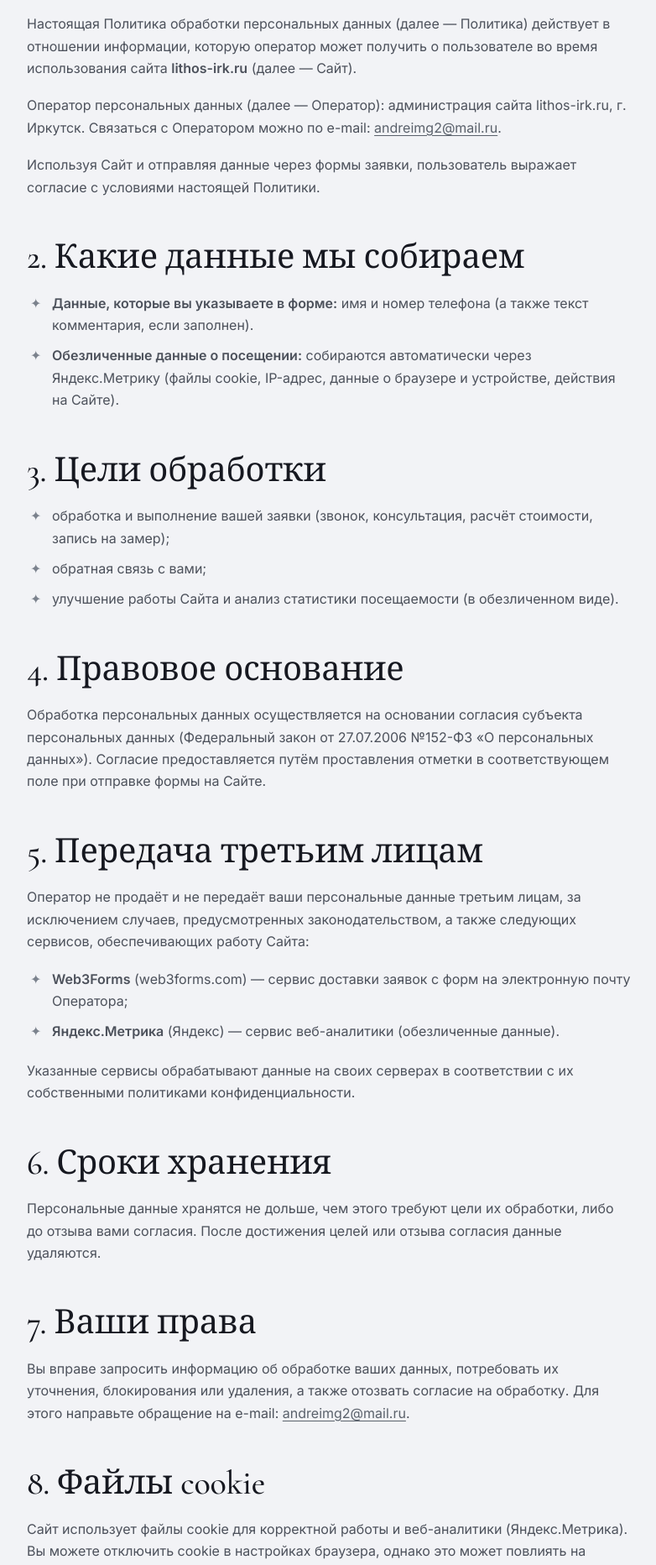
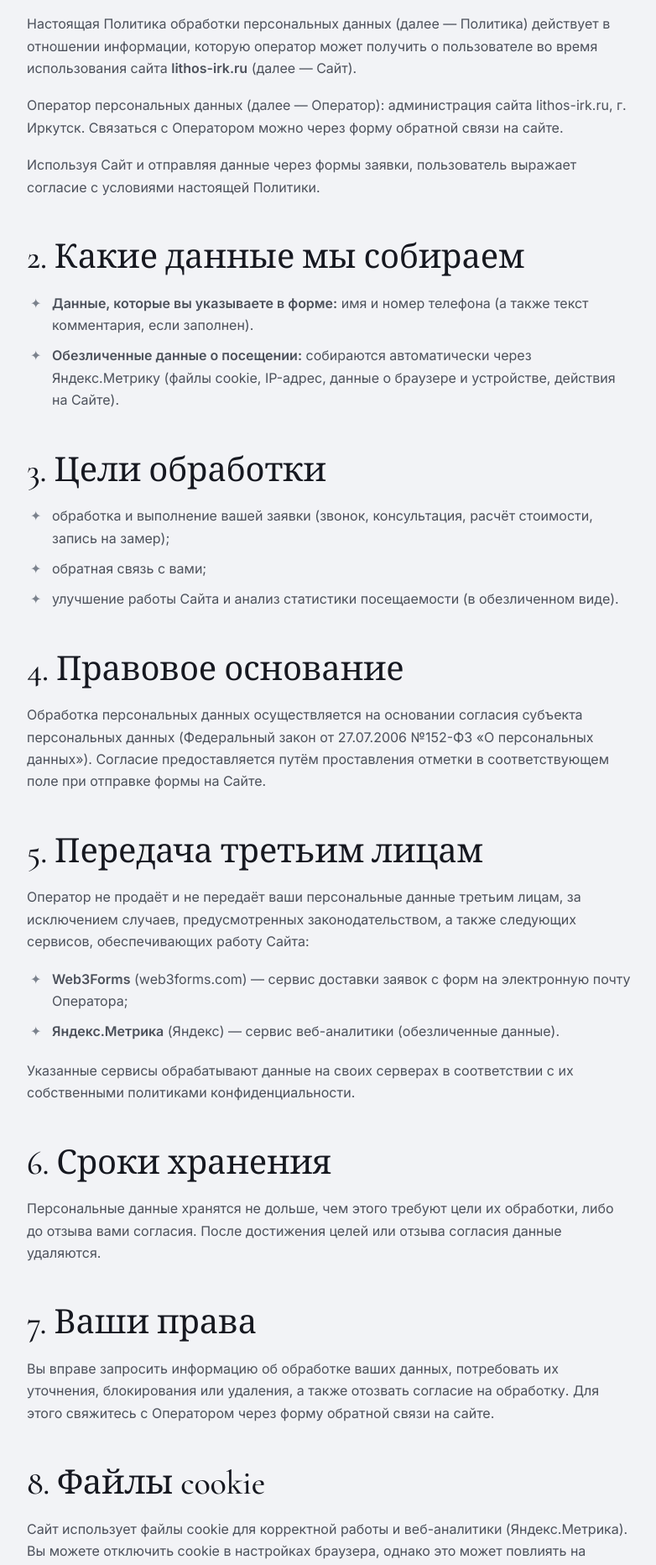
Before and after one commit to xxxUnGooDxxx/kamen, a plain HTML site: page politika-konfidencialnosti.html in a window 1280 px wide. Shown: the part 687-2551 px from the top of the page at 84% size, without its empty margins (210-992 px from the left). Drawn offline with nearby package versions, Linux system fonts and the light colour scheme.

Commit message:
Политика: убран e-mail, контакт с оператором — через форму на сайте

```diff
--- a/politika-konfidencialnosti.html
+++ b/politika-konfidencialnosti.html
@@ -44,7 +44,7 @@
     <div class="prose">
       <h2>1. Общие положения</h2>
       <p>Настоящая Политика обработки персональных данных (далее — Политика) действует в отношении информации, которую оператор может получить о пользователе во время использования сайта <b>lithos-irk.ru</b> (далее — Сайт).</p>
-      <p>Оператор персональных данных (далее — Оператор): администрация сайта lithos-irk.ru, г. Иркутск. Связаться с Оператором можно по e-mail: <a href="mailto:andreimg2@mail.ru">andreimg2@mail.ru</a>.</p>
+      <p>Оператор персональных данных (далее — Оператор): администрация сайта lithos-irk.ru, г. Иркутск. Связаться с Оператором можно через форму обратной связи на сайте.</p>
       <p>Используя Сайт и отправляя данные через формы заявки, пользователь выражает согласие с условиями настоящей Политики.</p>
 
       <h2>2. Какие данные мы собираем</h2>
@@ -75,7 +75,7 @@
       <p>Персональные данные хранятся не дольше, чем этого требуют цели их обработки, либо до отзыва вами согласия. После достижения целей или отзыва согласия данные удаляются.</p>
 
       <h2>7. Ваши права</h2>
-      <p>Вы вправе запросить информацию об обработке ваших данных, потребовать их уточнения, блокирования или удаления, а также отозвать согласие на обработку. Для этого направьте обращение на e-mail: <a href="mailto:andreimg2@mail.ru">andreimg2@mail.ru</a>.</p>
+      <p>Вы вправе запросить информацию об обработке ваших данных, потребовать их уточнения, блокирования или удаления, а также отозвать согласие на обработку. Для этого свяжитесь с Оператором через форму обратной связи на сайте.</p>
 
       <h2>8. Файлы cookie</h2>
       <p>Сайт использует файлы cookie для корректной работы и веб-аналитики (Яндекс.Метрика). Вы можете отключить cookie в настройках браузера, однако это может повлиять на работу отдельных функций Сайта.</p>
```
